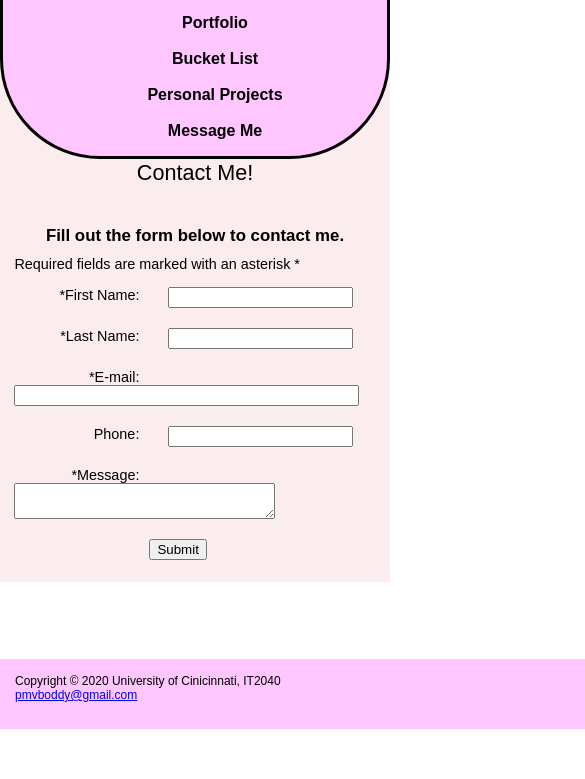
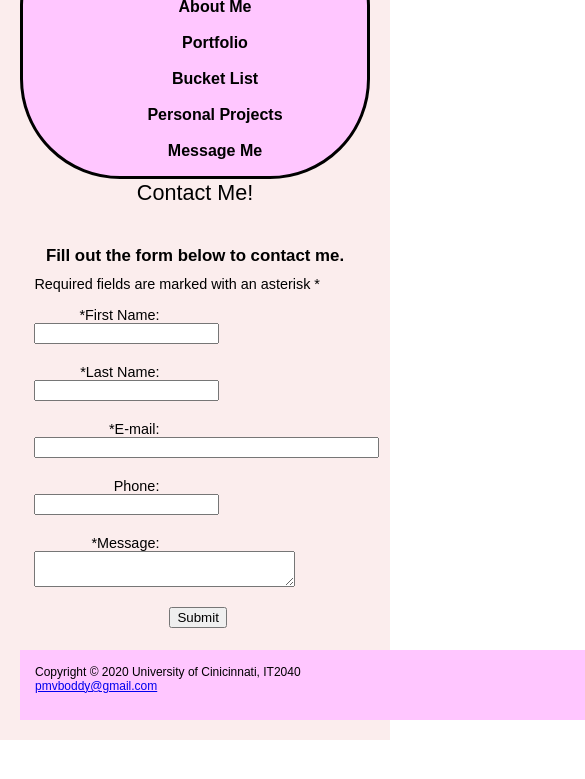
Before and after one commit to pbodds/final-mock, a plain HTML site: page blog.html in a window 390 px wide. Shown: the part 115-894 px from the top of the page, 585 px wide, since content can reach past the window. Before the commit the page ends 844 px from the top, so only its background shows below. Drawn offline with Linux system fonts and the light colour scheme.

Commit message:
Update GPST.css

```diff
--- a/GPST.css
+++ b/GPST.css
@@ -15,7 +15,11 @@ nav a:hover {color: #FFFFFF; }
 body{
    background-color: #fbeded;
 	font-family: sans-serif;
-	padding-bottom: 75px;
+  padding-bottom: 75px;
+	margin-top: : 40px;
+	margin-left: 40px;
+	margin-right: 40px;
+	margin-bottom: 100px;}
 }
 
 h1{
@@ -50,7 +54,7 @@ video {position: right;}
 
 footer{
   background-color: #ffc6ff;
-	position: fixed;
+	position: bottom;
 	bottom: 0;
 	width: 100%;
 	min-width: 900px;
@@ -69,8 +73,9 @@ footer{
 		  background-color: #fbeded;
 		  min-width: 900px;
 		  max-width: 1000px;
+      padding: 20px;
+      min-height: 500px;
 }
-
 
 
 table {border: 1.5px solid #006600;
@@ -163,7 +168,7 @@ input[type="submit"] {margin-left: 135px}
    main{margin-left: 0;
    }
 
-   nav{float: none;
+   nav{float: fixed;
    	width: auto;
    	text-align: center;
    	padding: 0.5em;
@@ -173,8 +178,6 @@ input[type="submit"] {margin-left: 135px}
    	   padding: 0.25em 0.75em;
    }
 
-   #heroHome, #heroBoard, #heroTraining{margin-left: 0; height: 200px;
-   }
 
    footer{margin-left: 0;
    }
@@ -199,8 +202,6 @@ input[type="submit"] {margin-left: 135px}
    nav a{display: block;
    }
 
-   #homeHero, #yurthero, #trailhero {background-image: none; height: 0;
-   }
 
    #mobile{display: inline;
    }
```
